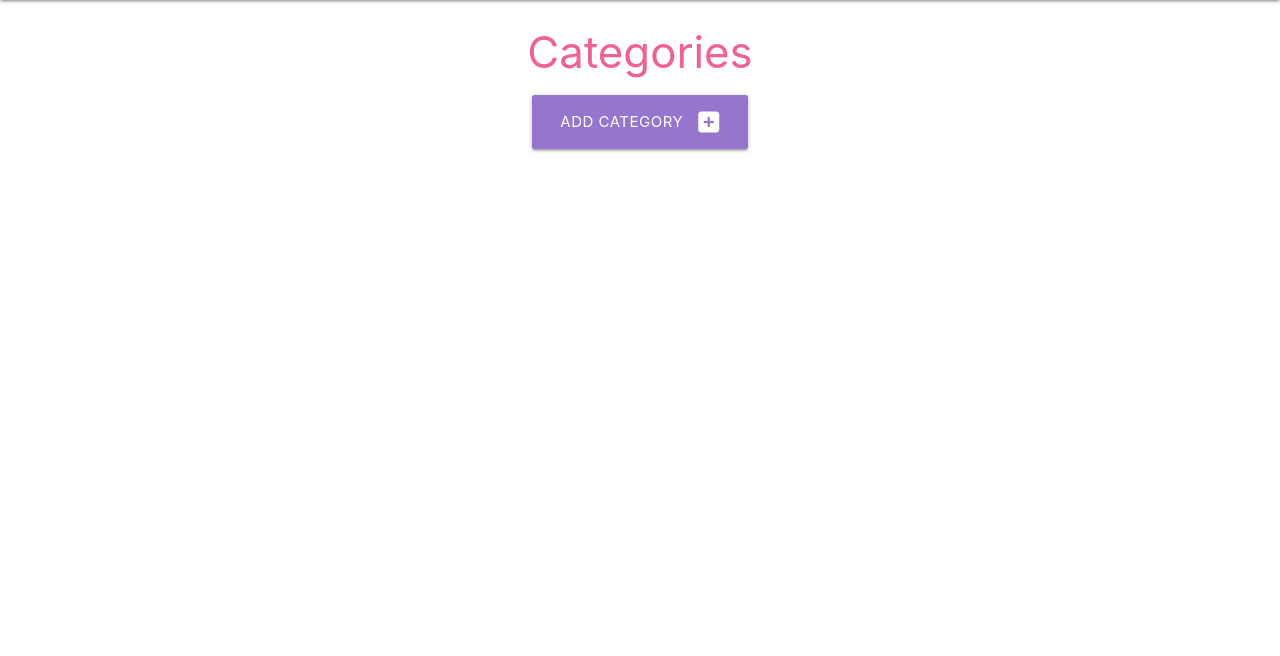
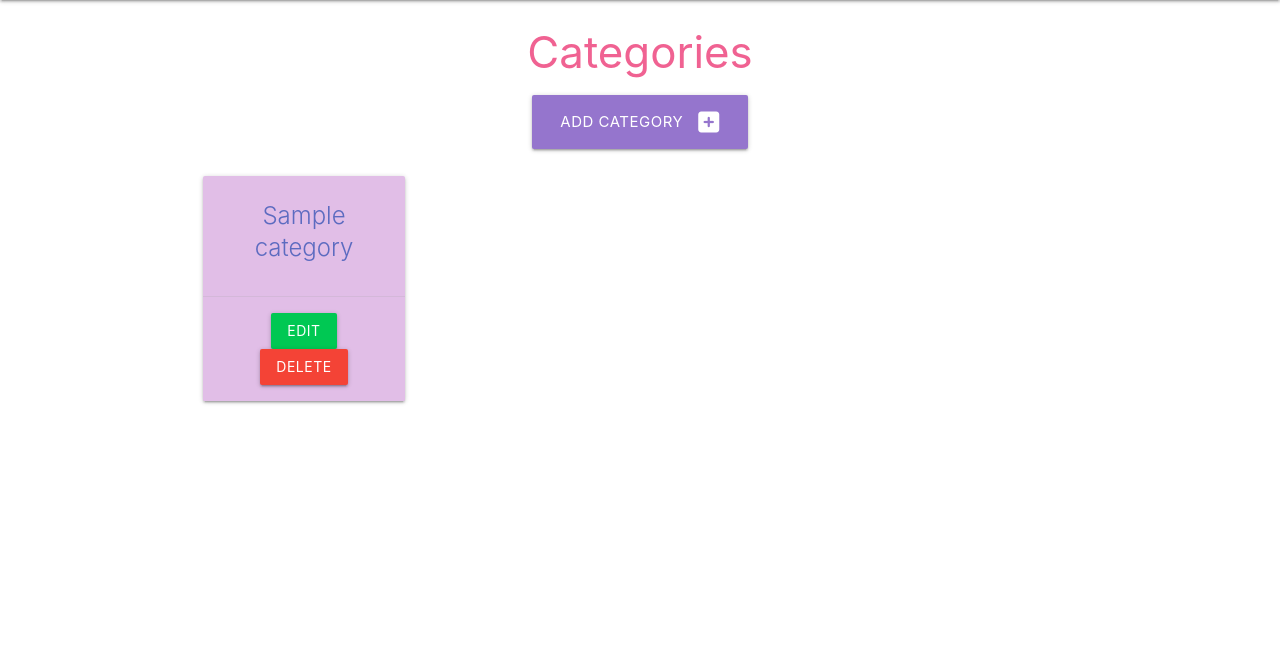
Before and after one commit to lhartley870/flask-sqlalchemy-task-manager, a Flask app: page /categories in a window 1280 px wide. Shown: the part 64-720 px from the top of the page. Run offline with Flask 2, Linux system fonts and the light colour scheme; tables that the repository leaves empty hold one stand-in row (values such as "Sample post").

Commit message:
Add code for category page category cards

```diff
--- a/taskmanager/templates/categories.html
+++ b/taskmanager/templates/categories.html
@@ -11,4 +11,20 @@
     </div>
 </div>
 
+<div class="row">
+    {% for category in categories %}
+    <div class="col s12 m6 l3">
+        <div class="card purple lighten-4 center-align">
+            <div class="card-content indigo-text text-lighten-1">
+                <span class="card-title">{{ category.category_name }}</span>
+            </div>
+            <div class="card-action">
+                <a href="#" class="btn green accent-4">Edit</a>
+                <a href="#" class="btn red">Delete</a>
+            </div>
+        </div>
+    </div>
+    {% endfor %}
+</div>
+
 {% endblock %}
```
